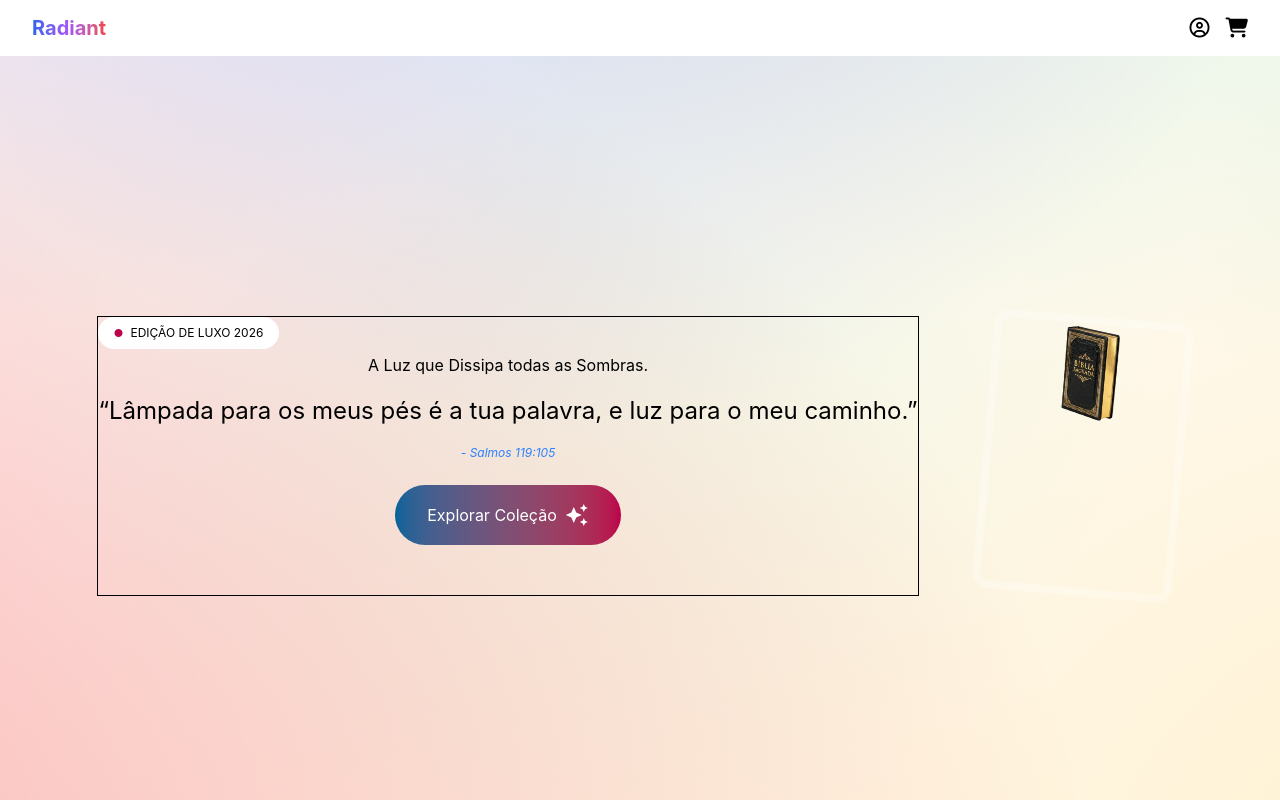
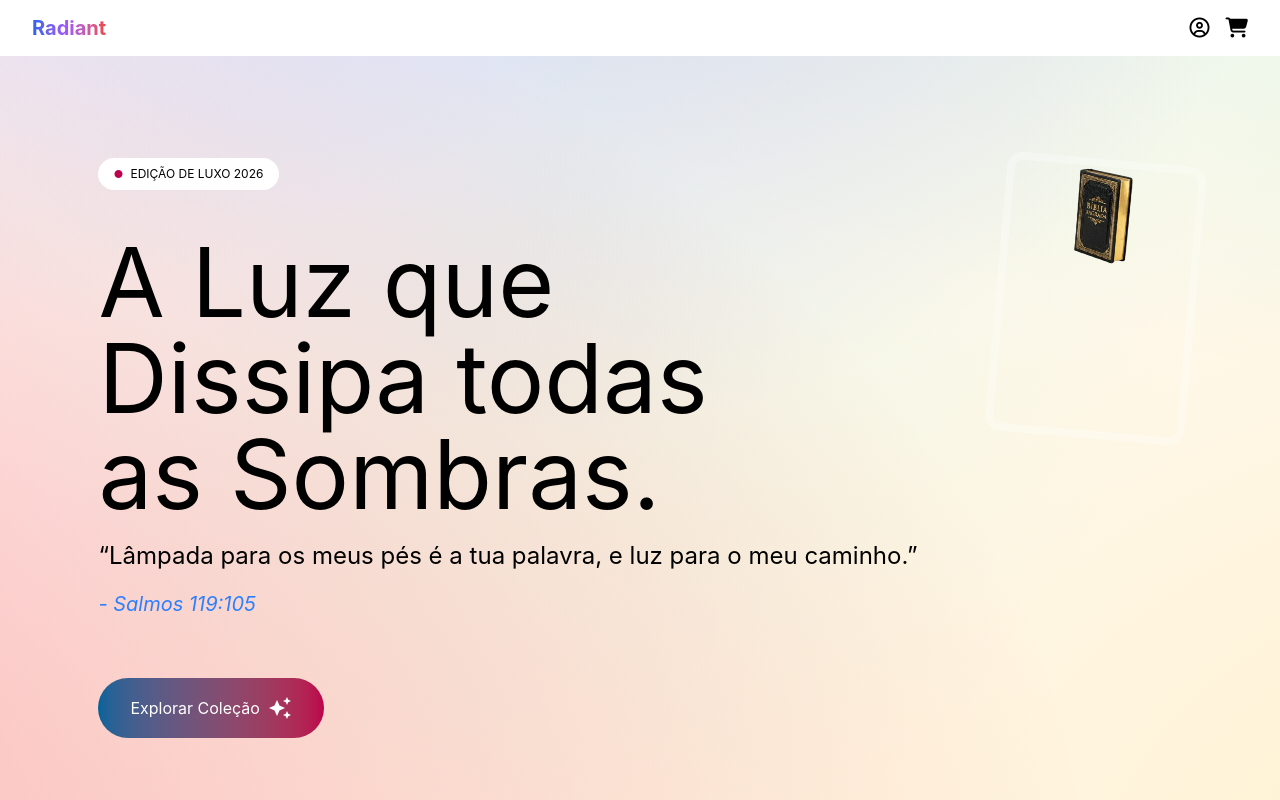
Before and after one commit to julianarocumback/radiant, a React (Vite) app: page / in a window 1280 px wide. Shown: the top 800 px of the page. Built offline with nearby package versions, Linux system fonts and the light colour scheme.

Commit message:
Organizando o conteúdo da hero

```diff
--- a/src/components/hero/Hero.jsx
+++ b/src/components/hero/Hero.jsx
@@ -11,7 +11,7 @@ export default function Hero() {
         <div className='h-screen w-full flex flex-col px-10 animate-glow bg-[length:200%_200%] lg:justify-center
         bg-[radial-gradient(at_0%_0%,rgba(59,130,246,0.3),transparent_50%),radial-gradient(at_50%_0%,rgba(147,51,234,0.3),transparent_50%),radial-gradient(at_100%_0%,rgba(46,204,133,0.3),transparent_50%),radial-gradient(at_0%_100%,rgba(231,76,60,0.3),transparent_50%),radial-gradient(at_90%_100%,rgba(254,202,87,0.3),transparent_50%),radial-gradient(at_0%_100%,rgba(255,107,107,0.3),transparent_50%),radial-gradient(50%_100%,rgba(46,204,133,0.10),transparent_50%)]' >
             <div className="flex flex-col gap-10 py-16 lg:flex-row lg:justify-center lg:gap-16 lg:">
-                <div className="order-1 lg:order-0 border">
+                <div className="flex flex-col order-1 lg:order-0 gap-10">
 
                     <div className='hidden md:block'>
                         <Badge/>
@@ -19,9 +19,9 @@ export default function Hero() {
 
                     <div className='order-1 md:order-0 flex flex-col my-1 gap-2'>
                         <HeroContent/>
-                        <div className='flex justify-center my-4'>
+                        </div>
+                        <div className='flex justify-center my-4 lg:justify-start order-1'>
                             <Button style={'bg-gradient-to-r from-[#00639A] to-[#BC004B] h-15 rounded-4xl px-8 text-white flex gap-2 items-center'} texto={`Explorar Coleção`} icone={<span className="material-icons">auto_awesome</span>}></Button>
-                        </div>
                     </div>
 
                 </div>
--- a/src/components/hero/heroContent/HeroCotent.jsx
+++ b/src/components/hero/heroContent/HeroCotent.jsx
@@ -1,9 +1,9 @@
 export default function HeroContent() {
     return (
-        <div className='text-center flex flex-col gap-4'>
-            <h1 className='hidden md:block'>A Luz que Dissipa todas as Sombras.</h1>
-            <p className='text-2xl/9'><q>Lâmpada para os meus pés é a tua palavra, e luz para o meu caminho.</q></p>
-            <cite className="text-xs text-blue-500"><span className='hidden md:inline'>-</span> <span className='uppercase md:capitalize'>Salmos 119:105</span></cite>
+        <div className='text-center flex flex-col gap-4 lg:text-left'>
+            <h1 className='hidden md:block lg:text-8xl'>A Luz que <br />Dissipa todas <br /> as Sombras.</h1>
+            <p className='text-2xl/9 lg:text-1xl'><q>Lâmpada para os meus pés é a tua palavra, e luz para o meu caminho.</q></p>
+            <cite className="text-xs text-blue-500 lg:text-xl"><span className='hidden md:inline'>-</span> <span className='uppercase md:capitalize'>Salmos 119:105</span></cite>
         </div>
     )
 }
```
